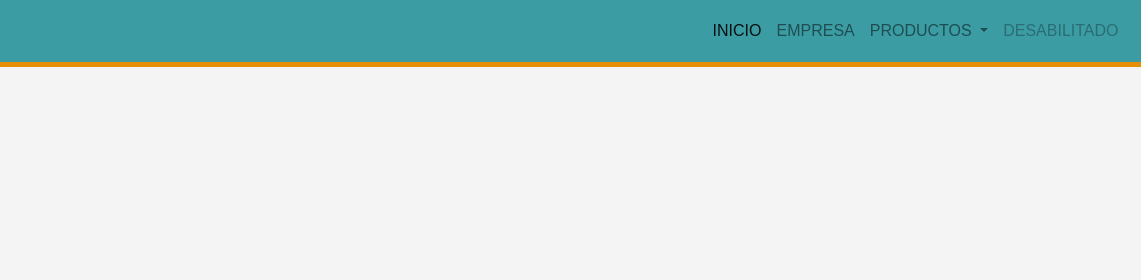
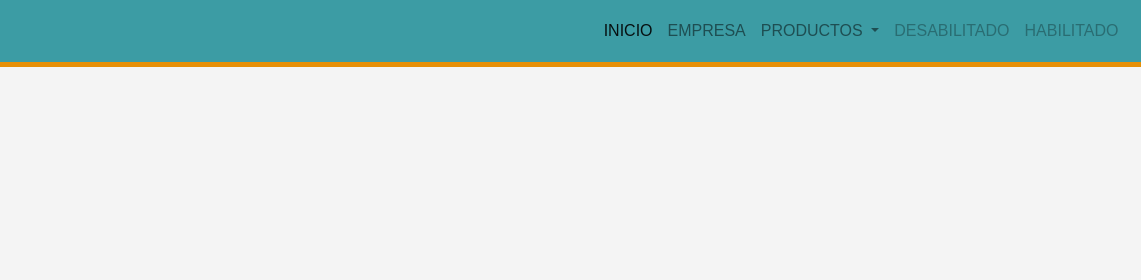
Before and after one commit to camiloGmz/test-git, a plain HTML site: page index.html in a window 1280 px wide. Shown: the top 280 px of the page, 139-1280 px from the left. Drawn offline with nearby package versions, Linux system fonts and the light colour scheme.

Commit message:
ahora agregue una opcion

```diff
--- a/index.html
+++ b/index.html
@@ -63,6 +63,11 @@
                             Desabilitado
                         </a>
                     </li>
+                    <li class="nav-item">
+                        <a class="nav-link disabled" href="#">
+                            HAbilitado
+                        </a>
+                    </li>
                 </ul>
             </div>
         </nav>
```
